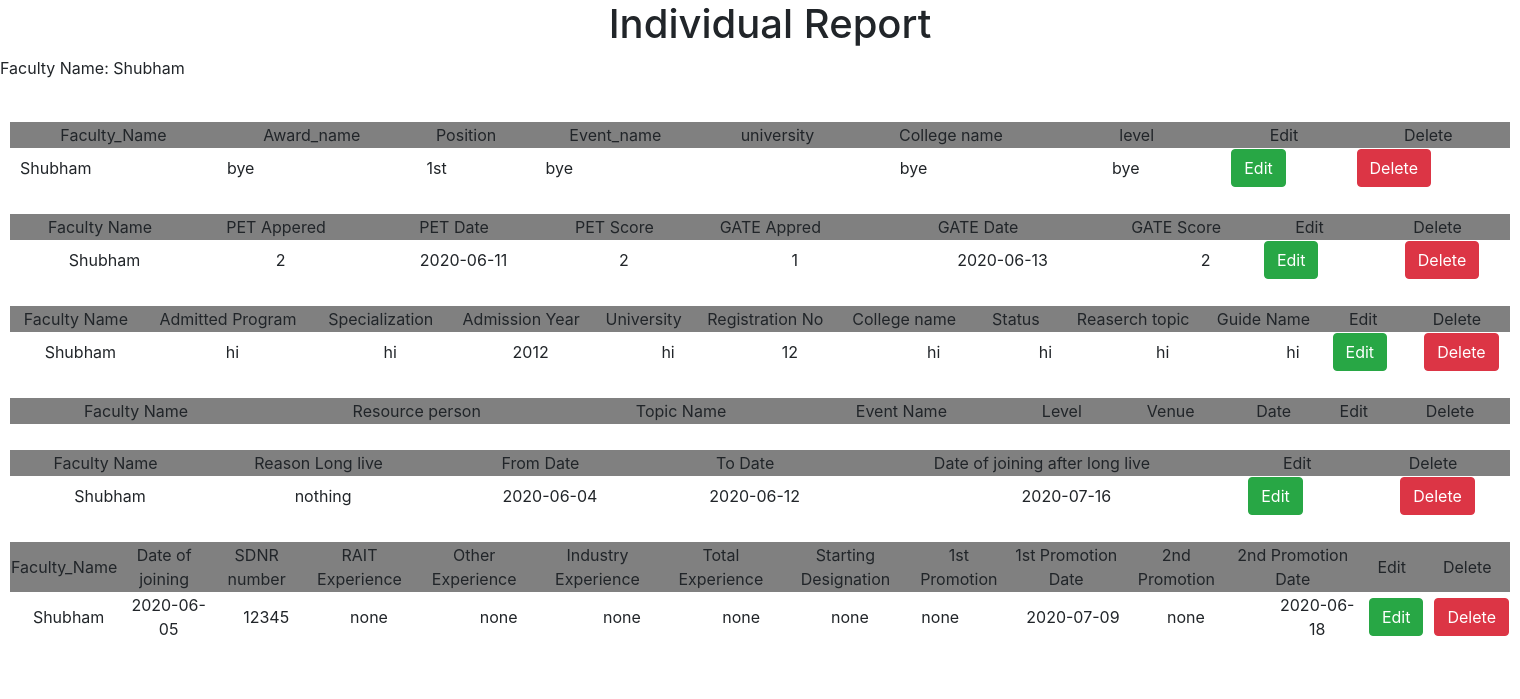
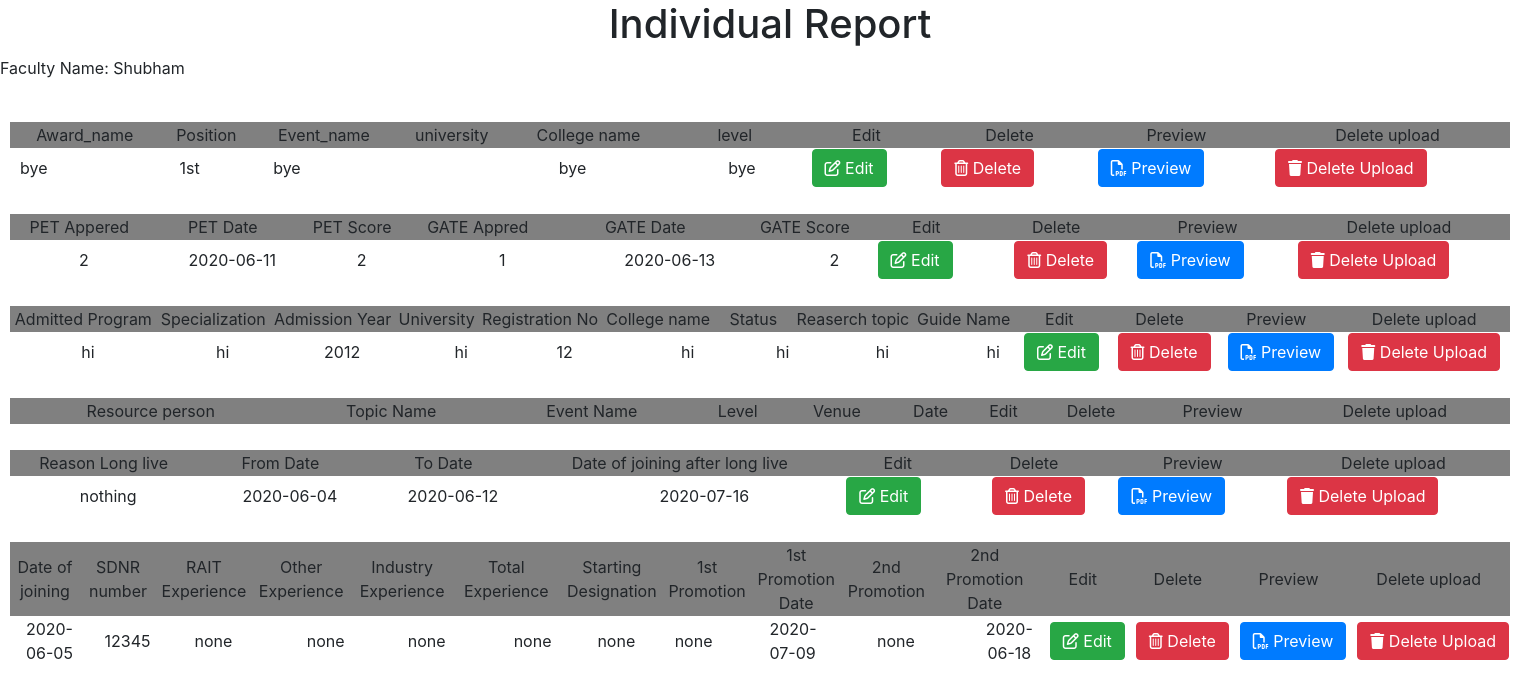
Before and after one commit to ManasBhole/Faculty-Expertise-Management-Tool, a PHP site: page /individualreport.php in a window 1520 px wide. Shown: the top 699 px of the page. Run offline with PHP 8.4, Linux system fonts and the light colour scheme; a user stored in the database is signed in; data comes from the database, SQL or seed files in the repository; some libraries are stand-ins or nearby versions.

Commit message:
Report updated

```diff
--- a/Faculty/Faculty Experties/individualreport.php
+++ b/Faculty/Faculty Experties/individualreport.php
@@ -1,8 +1,20 @@
 <!DOCTYPE html>
 <html lang="en">
 
+<?php
+ @session_start();
+    include('connect.php');
+
+if ($_SESSION['logged_in'] = false) {
+    $_SESSION['message'] = 'You must Login to continue use this section.';
+
+} else {
+    $username = $_SESSION['username'];
 
 
+
+}
+?>
 
 
 <head>
@@ -17,6 +29,10 @@
 
   <link rel="stylesheet" type="text/css" href="http://ajax.aspnetcdn.com/ajax/jquery.dataTables/1.9.4/css/jquery.dataTables.css">
    <script type="text/javascript" charset="utf8" src="https://ajax.aspnetcdn.com/ajax/jquery.dataTables/1.9.4/jquery.dataTables.min.js"></script>
+   <script src="https://kit.fontawesome.com/16e94d9d43.js" crossorigin="anonymous"></script>
+
+
+
 
     <title>Individual Report</title>
 </head>
@@ -29,8 +45,9 @@
 
 <tr><td>&nbsp;</td><td>&nbsp;</td></tr>
  <tr style="background-color:grey" align="center" class="bold">
-             <td class="bold" style="color:blisque"  >Faculty_Name</td><td align="center">Award_name</td><td align="center">Position</td><td align="center">Event_name</td><td align="center">university</td>
-            <td align="center">College name</td> <td align="center">level</td><td align="center">Edit</td> <td align="center">Delete</td>
+             <td class="bold" style="color:blisque"  >Award_name</td><td align="center">Position</td><td align="center">Event_name</td><td align="center">university</td>
+            <td align="center">College name</td> <td align="center">level</td><td align="center">Edit</td> <td align="center">Delete</td><td>Preview</td>
+            <td>Delete upload</td>
         </tr>
 
 
@@ -38,42 +55,44 @@
 
 <?php
 
-    @session_start();
-    include('connect.php');
+   echo "<p style='font-family: 'Times New Roman', Times, serif; margin:20px;' >Faculty Name: ".$username."</p>";
 
-if ($_SESSION['logged_in'] = false) {
-    $_SESSION['message'] = 'You must Login to continue use this section.';
-
-} else {
-    $username = $_SESSION['username'];
-    echo "<p style='font-family: 'Times New Roman', Times, serif; margin:20px;' >Faculty Name: ".$username."</p>";
-
-
-}
 	include('connect.php');
 
     $s="select * from awards where Faculty_name='$username' ";
 	$result=mysqli_query($conn,$s);
 	$r=mysqli_num_rows($result);
-	//echo $r;
+
+
 	while($data=mysqli_fetch_array($result))
 	{
-				echo"<tr><td  style=' padding-left:10px'>$data[1]</td><td  style=' padding-left:10px'>$data[2]</td><td  style=' padding-left:20px'>$data[3]</td><td  style=' padding-left:20px'>$data[4]</td><td  style=' padding-left:50px'>$data[5]</td><td  style=' padding-left:50px'>$data[6]</td><td  style=' padding-left:60px'>$data[7]</td>
+				echo"<tr><td  style=' padding-left:10px'>$data[2]</td><td  style=' padding-left:20px'>$data[3]</td><td  style=' padding-left:20px'>$data[4]</td><td  style=' padding-left:50px'>$data[5]</td><td  style=' padding-left:50px'>$data[6]</td><td  style=' padding-left:60px'>$data[7]</td>
 
 
                      ";?>
                      <td style=' padding-left:10px'>
-<a href="edit.php?id=<?php echo $data[0]; ?>"><button class="btn-success btn"  class="text-white">Edit</button></a>
+<a href="edit1.php?id=<?php echo $data[0]; ?>"><button class="btn-success btn"  class="text-white"><i class="far fa-edit"></i> Edit</button></a>
 </td>
 
 <td style=' padding-left:10px'>
-<a href="delete1.php?id=<?php echo $data[0]; ?>"><button class="btn-danger btn"  class="text-white">Delete</button></a>
+<a href="delete1.php?id=<?php echo $data[0]; ?>"><button class="btn-danger btn"  class="text-white"><i class="far fa-trash-alt"></i> Delete</button></a>
 </td>
+<td style=' padding-left:10px'>
+<a href="preview1.php?id=<?php echo $data[0]; ?>"><button class="btn-primary btn"  class="text-white"><i class="far fa-file-pdf"></i> Preview</button></a>
+</td>
+<td style=' padding-left:10px'>
+<a href="delupload1.php?id=<?php echo $data[0]; ?>"><button class="btn-danger btn"  class="text-white"><i class="fas fa-trash"></i> Delete Upload</button></a>
+</td>
+</tr>
 
-
-          </tr>
 	<?php } ?>
 </table>
+<script>
+    $(function()
+{
+	$('.scroll-pane').jScrollPane();
+});
+</script>
 </form>
 
 <table  width="1500px" style="margin:auto" >
@@ -82,8 +101,9 @@ if ($_SESSION['logged_in'] = false) {
 
  <tr><td>&nbsp;</td><td>&nbsp;</td></tr>
  <tr style="background-color:grey" align="center" class="bold">
-             <td class="bold" style="color:blisque"  >Faculty Name</td><td align="center">PET Appered</td><td align="center">PET Date</td><td align="center">PET Score</td><td align="center">GATE Appred</td>
-            <td align="center">GATE Date</td> <td align="center">GATE Score</td><td align="center">Edit</td> <td align="center">Delete</td>
+             <td class="bold" style="color:blisque"  >PET Appered</td><td align="center">PET Date</td><td align="center">PET Score</td><td align="center">GATE Appred</td>
+            <td align="center">GATE Date</td> <td align="center">GATE Score</td><td align="center">Edit</td> <td align="center">Delete</td> <td align="center">Preview</td>
+            <td>Delete upload</td>
         </tr>
 
 
@@ -99,15 +119,22 @@ if ($_SESSION['logged_in'] = false) {
 	//echo $r;
 	while($data=mysqli_fetch_array($result))
 	{
-				echo"<tr><td  style=' padding-left:10px;text-align: center;'>$data[1]</td><td  style=' padding-left:10px;text-align: center;'>$data[2]</td><td  style=' padding-left:20px;text-align: center;'>$data[3]</td><td  style=' padding-left:20px;text-align: center;'>$data[4]</td><td  style=' padding-left:50px;text-align: center;'>$data[5]</td><td  style=' padding-left:50px;text-align: center;'>$data[6]</td><td  style=' padding-left:60px;text-align: center;'>$data[7]</td>";?>
+				echo"<tr><td  style=' padding-left:10px;text-align: center;'>$data[2]</td><td  style=' padding-left:20px;text-align: center;'>$data[3]</td><td  style=' padding-left:20px;text-align: center;'>$data[4]</td><td  style=' padding-left:50px;text-align: center;'>$data[5]</td><td  style=' padding-left:50px;text-align: center;'>$data[6]</td><td  style=' padding-left:60px;text-align: center;'>$data[7]</td>";?>
 				<td style=' padding-left:10px'>
 
-<a href="edit2.php?id=<?php echo $data[0]; ?>"><button class="btn-success btn"  class="text-white">Edit</button></a>
+<a href="edit2.php?id=<?php echo $data[0]; ?>"><button class="btn-success btn"  class="text-white"><i class="far fa-edit"></i> Edit</button></a>
 </td>
 
 <td style=' padding-left:10px;text-align: center;'>
-<a href="delete2.php?id=<?php echo $data[0]; ?>"><button class="btn-danger btn"  class="text-white">Delete</button></a>
+<a href="delete2.php?id=<?php echo $data[0]; ?>"><button class="btn-danger btn"  class="text-white"><i class="far fa-trash-alt"></i> Delete</button></a>
 </td>
+<td style=' padding-left:10px'>
+<a href="preview2.php?id=<?php echo $data[0]; ?>"><button class="btn-primary btn"  class="text-white"><i class="far fa-file-pdf"></i> Preview</button></a>
+</td>
+<td style=' padding-left:10px'>
+<a href="delupload2.php?id=<?php echo $data[0]; ?>"><button class="btn-danger btn"  class="text-white"><i class="fas fa-trash"></i> Delete Upload</button></a>
+</td>
+
 </tr>
 			<?php } ?>
 </table>
@@ -115,15 +142,16 @@ if ($_SESSION['logged_in'] = false) {
 
 
 
- <table  width="1500px" style="margin:auto" >
+ <table  width="1500px" style="margin:auto"  id=scroll-pane >
 
 
 
  <tr><td>&nbsp;</td><td>&nbsp;</td></tr>
  <tr style="background-color:grey" align="center" class="bold">
-             <td class="bold" style="color:blisque"  >Faculty Name</td><td align="center">Admitted Program</td><td align="center">Specialization</td><td align="center">Admission Year</td><td align="center">University</td>
+             <td class="bold" style="color:blisque"  >Admitted Program</td><td align="center">Specialization</td><td align="center">Admission Year</td><td align="center">University</td>
             <td align="center">Registration No </td> <td align="center">College name</td><td align="center">Status </td> <td align="center">Reaserch topic </td><td align="center">Guide Name</td>
-            <td align="center">Edit</td> <td align="center">Delete</td>
+            <td align="center">Edit</td> <td align="center">Delete</td> <td>Preview</td>
+            <td>Delete upload</td>
         </tr>
 
 
@@ -138,18 +166,26 @@ if ($_SESSION['logged_in'] = false) {
 	//echo $r;
 	while($data=mysqli_fetch_array($result))
 	{
-				echo"<tr><td  style=' padding-left:10px;text-align: center;'>$data[1]</td><td  style=' padding-left:10px;text-align: center;'>$data[2]</td><td  style=' padding-left:20px;text-align: center;'>$data[3]</td><td  style=' padding-left:20px;text-align: center;'>$data[4]</td><td  style=' padding-left:50px;text-align: center;'>$data[5]</td><td  style=' padding-left:50px;text-align: center;'>$data[6]</td><td  style=' padding-left:60px;text-align: center;'>$data[7]</td><td  style=' padding-left:60px;text-align: center;'>$data[8]</td><td  style=' padding-left:60px;text-align: center;'>$data[9]</td><td  style=' padding-left:60px;text-align: center;'>$data[10]</td>";?>
+				echo"<tr><td  style=' padding-left:10px;text-align: center;'>$data[2]</td><td  style=' padding-left:20px;text-align: center;'>$data[3]</td><td  style=' padding-left:20px;text-align: center;'>$data[4]</td><td  style=' padding-left:50px;text-align: center;'>$data[5]</td><td  style=' padding-left:50px;text-align: center;'>$data[6]</td><td  style=' padding-left:60px;text-align: center;'>$data[7]</td><td  style=' padding-left:60px;text-align: center;'>$data[8]</td><td  style=' padding-left:60px;text-align: center;'>$data[9]</td><td  style=' padding-left:60px;text-align: center;'>$data[10]</td>";?>
                 <td style=' padding-left:10px'>
-				<a href="edit3.php?id=<?php echo $data[0]; ?>"><button class="btn-success btn"  class="text-white">Edit</button></a>
+				<a href="edit3.php?id=<?php echo $data[0]; ?>"><button class="btn-success btn"  class="text-white"><i class="far fa-edit"></i> Edit</button></a>
 </td>
 
 <td style=' padding-left:10px;text-align: center;'>
-<a href="delete3.php?id=<?php echo $data[0]; ?>"><button class="btn-danger btn"  class="text-white">Delete</button></a>
+<a href="delete3.php?id=<?php echo $data[0]; ?>"><button class="btn-danger btn"  class="text-white"><i class="far fa-trash-alt"></i> Delete</button></a>
 </td>
+<td style=' padding-left:10px;text-align: center;'>
+<a href="preview3.php?id=<?php echo $data[0]; ?>"><button class="btn-primary btn"  class="text-white"><i class="far fa-file-pdf"></i> Preview</button></a>
+</td>
+<td style=' padding-left:10px'>
+<a href="delupload3.php?id=<?php echo $data[0]; ?>"><button class="btn-danger btn"  class="text-white"><i class="fas fa-trash"></i> Delete Upload</button></a>
+</td>
+
 </tr>
 			<?php } ?>
 
 </table>
+
 </form>
 
 <table  width="1500px" style="margin:auto" >
@@ -158,9 +194,10 @@ if ($_SESSION['logged_in'] = false) {
 
  <tr><td>&nbsp;</td><td>&nbsp;</td></tr>
  <tr style="background-color:grey" align="center" class="bold">
-             <td class="bold" style="color:blisque"  >Faculty Name</td><td align="center">Resource person</td><td align="center">Topic Name</td><td align="center">Event Name</td><td align="center">Level</td>
+             <td class="bold" style="color:blisque"  >Resource person</td><td align="center">Topic Name</td><td align="center">Event Name</td><td align="center">Level</td>
             <td align="center">Venue </td> <td align="center">Date</td>
-            <td align="center">Edit</td><td align="center">Delete</td>
+            <td align="center">Edit</td><td align="center">Delete</td>  <td>Preview</td>
+            <td>Delete upload</td>
         </tr>
 
 
@@ -176,14 +213,21 @@ if ($_SESSION['logged_in'] = false) {
 	//echo $r;
 	while($data=mysqli_fetch_array($result))
 	{
-				echo"<tr><td  style=' padding-left:10px;text-align: center;'>$data[1]</td><td  style=' padding-left:10px;text-align: center;'>$data[2]</td><td  style=' padding-left:20px;text-align: center;'>$data[3]</td><td  style=' padding-left:20px;text-align: center;'>$data[4]</td><td  style=' padding-left:50px;text-align: center;'>$data[5]</td><td  style=' padding-left:50px;text-align: center;'>$data[6]</td><td  style=' padding-left:60px;text-align: center;'>$data[7]</td>";?>
+				echo"<tr><td  style=' padding-left:10px;text-align: center;'>$data[2]</td><td  style=' padding-left:20px;text-align: center;'>$data[3]</td><td  style=' padding-left:20px;text-align: center;'>$data[4]</td><td  style=' padding-left:50px;text-align: center;'>$data[5]</td><td  style=' padding-left:50px;text-align: center;'>$data[6]</td><td  style=' padding-left:60px;text-align: center;'>$data[7]</td>";?>
                 <td style=' padding-left:10px'>
-				<a href="edit4.php?id=<?php echo $data[0]; ?>"><button class="btn-success btn"  class="text-white">Edit</button></a>
+				<a href="edit4.php?id=<?php echo $data[0]; ?>"><button class="btn-success btn"  class="text-white"><i class="far fa-edit"></i> Edit</button></a>
 </td>
 
 <td style=' padding-left:10px;text-align: center;'>
-<a href="delete4.php?id=<?php echo $data[0]; ?>"><button class="btn-danger btn"  class="text-white">Delete</button></a>
+<a href="delete4.php?id=<?php echo $data[0]; ?>"><button class="btn-danger btn"  class="text-white"><i class="far fa-trash-alt"></i> Delete</button></a>
 </td>
+<td style=' padding-left:10px'>
+<a href="preview4.php?id=<?php echo $data[0]; ?>"><button class="btn-primary btn"  class="text-white"><i class="far fa-file-pdf"></i> Preview</button></a>
+</td>
+<td style=' padding-left:10px'>
+<a href="delupload4.php?id=<?php echo $data[0]; ?>"><button class="btn-danger btn"  class="text-white"><i class="fas fa-trash"></i> Delete Upload</button></a>
+</td>
+
 </tr>
 			<?php } ?>
 
@@ -194,8 +238,9 @@ if ($_SESSION['logged_in'] = false) {
 
  <tr><td>&nbsp;</td><td>&nbsp;</td></tr>
  <tr style="background-color:grey" align="center" class="bold">
-             <td class="bold" style="color:blisque"  >Faculty Name</td><td align="center">Reason Long live</td><td align="center">From Date</td><td align="center">To Date</td><td align="center">Date of joining after long live</td>
-            <td align="center">Edit</td> <td align="center">Delete</td>
+             <td class="bold" style="color:blisque"  >Reason Long live</td><td align="center">From Date</td><td align="center">To Date</td><td align="center">Date of joining after long live</td>
+            <td align="center">Edit</td> <td align="center">Delete</td><td>Preview</td>
+            <td>Delete upload</td>
         </tr>
 
 
@@ -211,14 +256,21 @@ if ($_SESSION['logged_in'] = false) {
 	//echo $r;
 	while($data=mysqli_fetch_array($result))
 	{
-				echo"<tr><td  style=' padding-left:10px;text-align: center;'>$data[1]</td><td  style=' padding-left:10px;text-align: center;'>$data[2]</td><td  style=' padding-left:20px;text-align: center;'>$data[3]</td><td  style=' padding-left:20px;text-align: center;'>$data[4]</td><td  style=' padding-left:50px;text-align: center;'>$data[5]</td>";?>
+				echo"<tr><td  style=' padding-left:10px;text-align: center;'>$data[2]</td><td  style=' padding-left:20px;text-align: center;'>$data[3]</td><td  style=' padding-left:20px;text-align: center;'>$data[4]</td><td  style=' padding-left:50px;text-align: center;'>$data[5]</td>";?>
                 <td style=' padding-left:10px'>
-<a href="edit5.php?id=<?php echo $data[0]; ?>"><button class="btn-success btn"  class="text-white">Edit</button></a>
+<a href="edit5.php?id=<?php echo $data[0]; ?>"><button class="btn-success btn"  class="text-white"><i class="far fa-edit"></i> Edit</button></a>
 </td>
 
 <td style=' padding-left:10px;text-align: center;'>
-<a href="delete5.php?id=<?php echo $data[0]; ?>"><button class="btn-danger btn"  class="text-white">Delete</button></a>
+<a href="delete5.php?id=<?php echo $data[0]; ?>"><button class="btn-danger btn"  class="text-white"><i class="far fa-trash-alt"></i> Delete</button></a>
 </td>
+<td style=' padding-left:10px'>
+<a href="preview5.php?id=<?php echo $data[0]; ?>"><button class="btn-primary btn"  class="text-white"><i class="far fa-file-pdf"></i> Preview</button></a>
+</td>
+<td style=' padding-left:10px'>
+<a href="delupload5.php?id=<?php echo $data[0]; ?>"><button class="btn-danger btn"  class="text-white"><i class="fas fa-trash"></i> Delete Upload</button></a>
+</td>
+
 </tr>
 			<?php } ?>
 
@@ -231,9 +283,10 @@ if ($_SESSION['logged_in'] = false) {
 
  <tr><td>&nbsp;</td><td>&nbsp;</td></tr>
  <tr style="background-color:grey" align="center" class="bold">
-             <td class="bold" style="color:blisque"  >Faculty_Name</td><td align="center">Date of joining</td><td align="center">SDNR number</td><td align="center">RAIT Experience</td><td align="center">Other Experience</td>
+             <td class="bold" style="color:blisque"  >Date of joining</td><td align="center">SDNR number</td><td align="center">RAIT Experience</td><td align="center">Other Experience</td>
             <td align="center">Industry Experience </td> <td align="center">Total Experience</td><td align="center">Starting Designation </td> <td align="center">1st Promotion</td><td align="center">1st Promotion Date</td><td align="center">2nd Promotion </td> <td align="center">2nd Promotion Date</td>
-            <td align="center">Edit</td> <td align="center">Delete</td>
+            <td align="center">Edit</td> <td align="center">Delete</td> <td>Preview</td>
+            <td>Delete upload</td>
         </tr>
 
 
@@ -249,14 +302,21 @@ if ($_SESSION['logged_in'] = false) {
 	//echo $r;
 	while($data=mysqli_fetch_array($result))
 	{
-				echo"<tr><td  style=' padding-left:10px;text-align: center;'>$data[1]</td><td  style=' padding-left:10px;text-align: center;'>$data[2]</td><td  style=' padding-left:20px;text-align: center;'>$data[3]</td><td  style=' padding-left:20px;text-align: center;'>$data[4]</td><td  style=' padding-left:50px;text-align: center;'>$data[5]</td><td  style=' padding-left:50px;text-align: center;'>$data[6]</td><td  style=' padding-left:60px'>$data[7]</td><td  style=' padding-left:10px;text-align: center;'>$data[8]</td><td  style=' padding-left:10px'>$data[9]</td><td  style=' padding-left:20px'>$data[10]</td><td  style=' padding-left:20px;text-align: center;'>$data[11]</td><td  style=' padding-left:50px;text-align: center;'>$data[12]</td>";?>
+				echo"<tr><td  style=' padding-left:10px;text-align: center;'>$data[2]</td><td  style=' padding-left:20px;text-align: center;'>$data[3]</td><td  style=' padding-left:20px;text-align: center;'>$data[4]</td><td  style=' padding-left:50px;text-align: center;'>$data[5]</td><td  style=' padding-left:50px;text-align: center;'>$data[6]</td><td  style=' padding-left:60px'>$data[7]</td><td  style=' padding-left:10px;text-align: center;'>$data[8]</td><td  style=' padding-left:10px'>$data[9]</td><td  style=' padding-left:20px'>$data[10]</td><td  style=' padding-left:20px;text-align: center;'>$data[11]</td><td  style=' padding-left:50px;text-align: center;'>$data[12]</td>";?>
                 <td style=' padding-left:10px'>
-				<a href="edit6.php?id=<?php echo $data[0]; ?>"><button class="btn-success btn"  class="text-white">Edit</button></a>
+				<a href="edit6.php?id=<?php echo $data[0]; ?>"><button class="btn-success btn"  class="text-white"><i class="far fa-edit"></i> Edit</button></a>
 </td>
 
 <td style=' padding-left:10px;text-align: center;'>
-<a href="delete6.php?id=<?php echo $data[0]; ?>"><button class="btn-danger btn"  class="text-white">Delete</button></a>
+<a href="delete6.php?id=<?php echo $data[0]; ?>"><button class="btn-danger btn"  class="text-white"><i class="far fa-trash-alt"></i> Delete</button></a>
 </td>
+<td style=' padding-left:10px'>
+<a href="preview6.php?id=<?php echo $data[0]; ?>"><button class="btn-primary btn"  class="text-white"><i class="far fa-file-pdf"></i> Preview</button></a>
+</td>
+<td style=' padding-left:10px'>
+<a href="delupload6.php?id=<?php echo $data[0]; ?>"><button class="btn-danger btn"  class="text-white"><i class="fas fa-trash"></i> Delete Upload</button></a>
+</td>
+
 </tr>
 			<?php } ?>
       </table>
```
